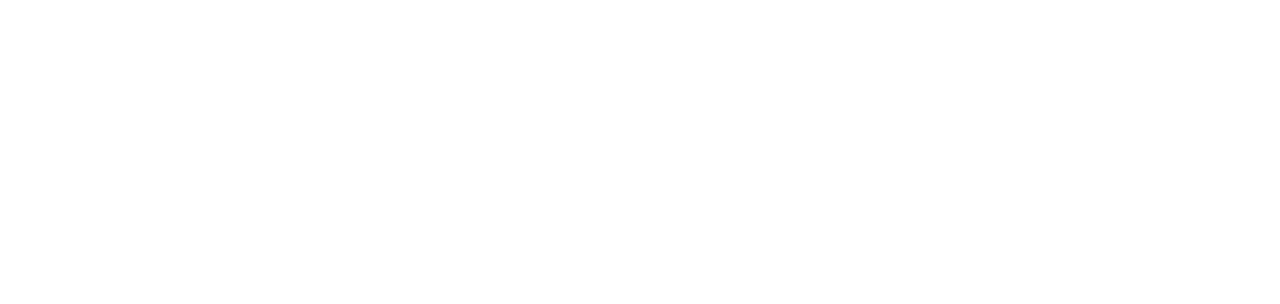
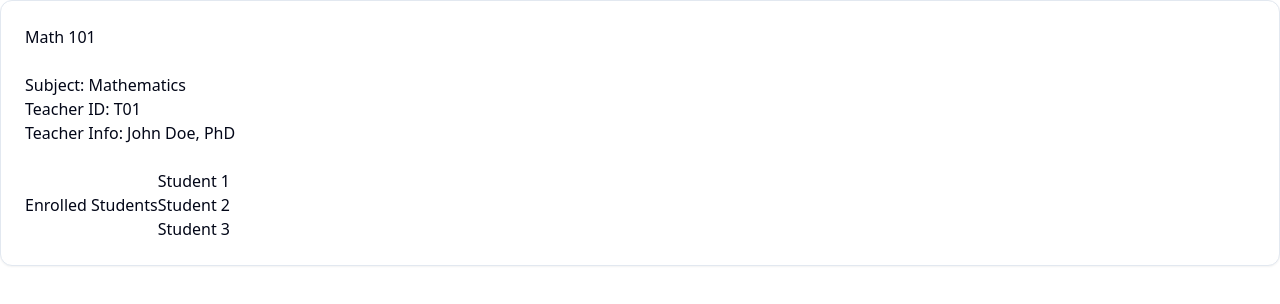
Before and after one commit to raresamza/Internship-project-frontend, a React (Vite) app in the folder SchoolSystemFrontend/: page /courses/1 in a window 1280 px wide. Before the commit this address had no page. Shown: the top 304 px of the page. Built offline with nearby package versions, Linux system fonts and the light colour scheme.

Commit message:
Course ui

```diff
--- a/SchoolSystemFrontend/src/App.tsx
+++ b/SchoolSystemFrontend/src/App.tsx
@@ -6,6 +6,8 @@
 import TeachersTab from './components/TeachersTab'
 import UserProfile from './components/UserProfile'
 import CatalogueTab from './components/CatalogueTab'
+import CoursesTab from './components/CoursesTab'
+import CourseDetails from './components/CourseDetails'
 
 function App() {
 
@@ -18,6 +20,8 @@
           <Route path='/teachers-tab' element={<TeachersTab />}></Route>
           <Route path='/user-profile' element={<UserProfile />}></Route>
           <Route path='/catalogue' element={<CatalogueTab />}></Route>
+          <Route path="/courses" element={<CoursesTab />} />
+          <Route path="/courses/:courseId" element={<CourseDetails />} />
           {/* <Route path='/sign-up/teacher' element={<Register />}></Route>
           <Route path='/sign-up/student' element={<RegisterStudent />}></Route>
           <Route path='/problem' element={<ProblemView />}></Route>
@@ -41,7 +45,7 @@
       </BrowserRouter>
 
 
-     {/* <p className='hover:underline hover:decoration-cyan-700 hover:decoration-2 hover:underline-offset-[6px] hover:font-semibold'>Test tailwindcss</p> */}
+      {/* <p className='hover:underline hover:decoration-cyan-700 hover:decoration-2 hover:underline-offset-[6px] hover:font-semibold'>Test tailwindcss</p> */}
     </>
   )
 }
--- /dev/null
+++ b/SchoolSystemFrontend/src/components/CourseCard.tsx
@@ -0,0 +1,40 @@
+import React from 'react'
+import { useNavigate } from 'react-router-dom';
+import { Card, CardHeader, CardContent } from '../@/components/ui/card';
+
+interface Course {
+    id: number;
+    name: string;
+    subject: string;
+    teacherId: string;
+    teacherInfo?: string;
+    students?: string[];
+}
+
+interface CourseCardProps {
+    course: Course;
+}
+
+const CourseCard: React.FC<CourseCardProps> = ({ course }) => {
+
+
+    const navigate = useNavigate();
+
+    const handleCardClick = () => {
+        navigate(`/course/${course.id}`);
+    };
+
+    return (
+        <Card onClick={handleCardClick} style={{ cursor: 'pointer' }}>
+          <CardHeader>
+            <h2>{course.name}</h2>
+          </CardHeader>
+          <CardContent>
+            <p>Subject: {course.subject}</p>
+            <p>Teacher ID: {course.teacherId}</p>
+          </CardContent>
+        </Card>
+      );
+    };
+
+export default CourseCard
--- /dev/null
+++ b/SchoolSystemFrontend/src/components/CourseDetails.tsx
@@ -0,0 +1,53 @@
+import React from 'react'
+import { useParams } from 'react-router-dom';
+import { Card, CardHeader, CardContent, CardFooter } from '../@/components/ui/card';
+
+
+interface Course {
+    id: number;
+    name: string;
+    subject: string;
+    teacherId: string;
+    teacherInfo?: string;
+    students?: string[];
+}
+
+
+const CourseDetails = () => {
+
+    const { courseId } = useParams<{ courseId: string }>();
+
+
+  // Fetch detailed course data here using courseId. This is mock data for now.
+  const course: Course = {
+    id: parseInt(courseId!),
+    name: 'Math 101',
+    subject: 'Mathematics',
+    teacherId: 'T01',
+    teacherInfo: 'John Doe, PhD',
+    students: ['Student 1', 'Student 2', 'Student 3'],
+  };
+
+  return (
+    <Card>
+      <CardHeader>
+        <h1>{course.name}</h1>
+      </CardHeader>
+      <CardContent>
+        <p>Subject: {course.subject}</p>
+        <p>Teacher ID: {course.teacherId}</p>
+        <p>Teacher Info: {course.teacherInfo}</p>
+      </CardContent>
+      <CardFooter>
+        <h2>Enrolled Students</h2>
+        <ul>
+          {course.students?.map(student => (
+            <li key={student}>{student}</li>
+          ))}
+        </ul>
+      </CardFooter>
+    </Card>
+  );
+};
+
+export default CourseDetails
--- /dev/null
+++ b/SchoolSystemFrontend/src/components/CoursesTab.tsx
@@ -0,0 +1,27 @@
+import React from 'react';
+import CourseCard from './CourseCard';
+
+interface Course {
+    id: number;
+    name: string;
+    subject: string;
+    teacherId: string;
+    teacherInfo?: string;
+    students?: string[];
+}
+
+const courses: Course[] = [
+  { id: 1, name: 'Math 101', subject: 'Mathematics', teacherId: 'T01' },
+  { id: 2, name: 'History 201', subject: 'History', teacherId: 'T02' },
+  // Add more courses as needed
+];
+
+const CourseList: React.FC = () => (
+  <div className="course-list">
+    {courses.map(course => (
+      <CourseCard key={course.id} course={course} />
+    ))}
+  </div>
+);
+
+export default CourseList;
```
